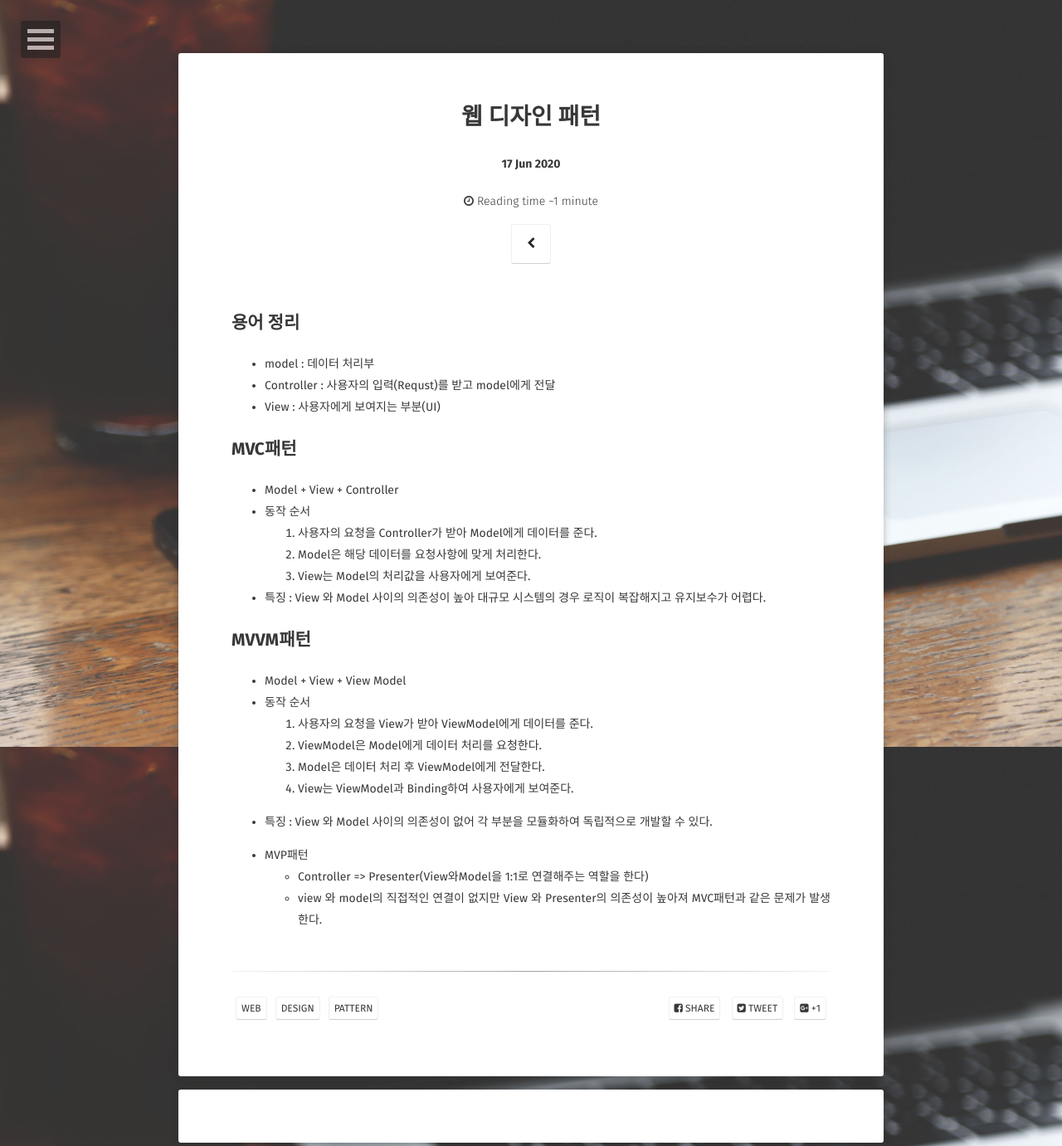
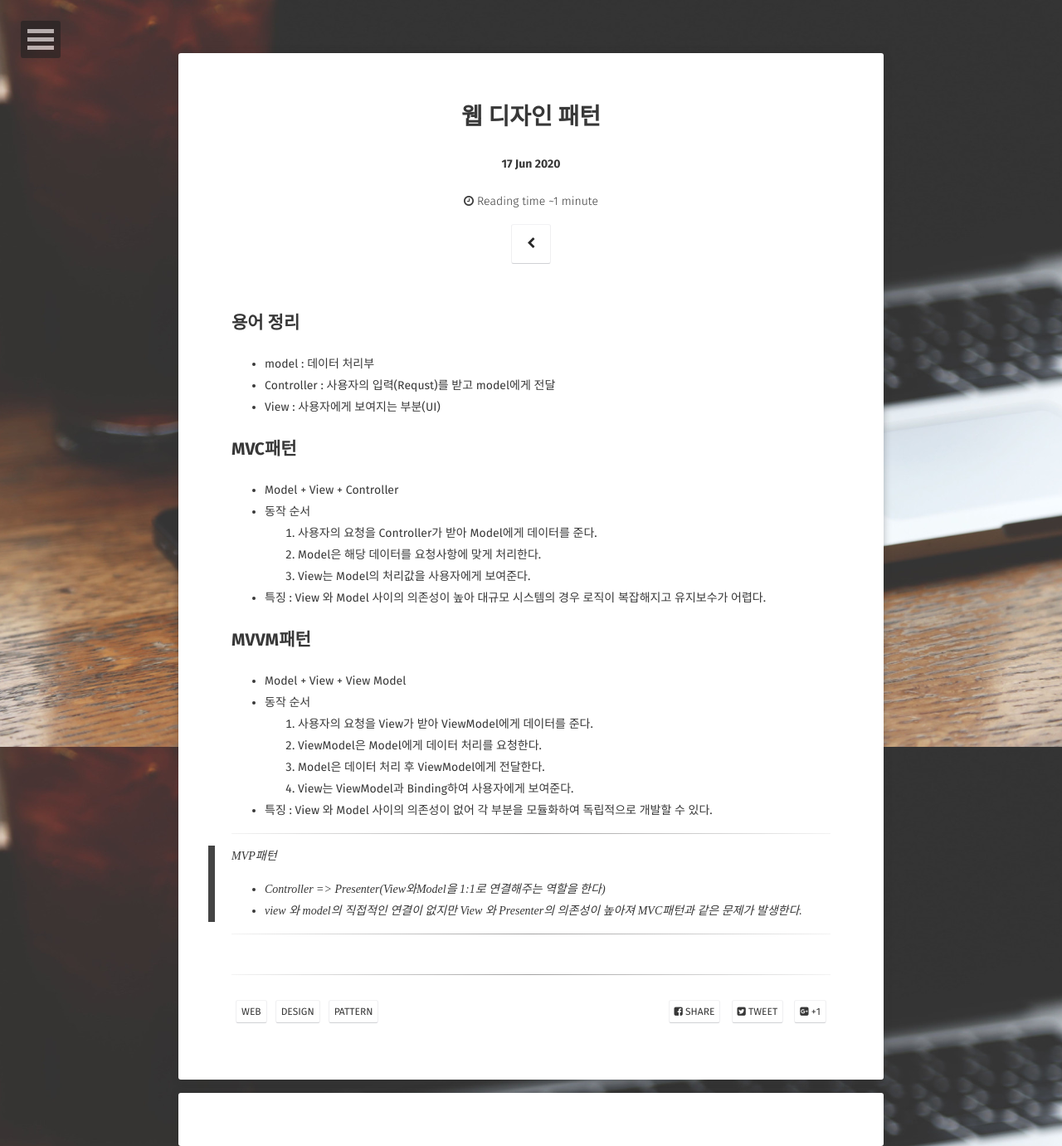
Before and after one commit to limkinam/limkinam.github.io, a Jekyll site: the page built from _posts/2020-06-17-WebDesignPattern.md, in a window 1280 px wide. Shown: the whole page at 83% size. Built offline with Jekyll 4.4.1, drawn with Linux system fonts in a browser that asks for light colours; some web fonts are replaced; comment, search, counter and statistics services are not loaded.

```diff
--- a/_posts/2020-06-17-WebDesignPattern.md
+++ b/_posts/2020-06-17-WebDesignPattern.md
@@ -29,6 +29,10 @@ comments: true
     4. View는 ViewModel과 Binding하여 사용자에게 보여준다.
  - 특징 : View 와 Model 사이의 의존성이 없어 각 부분을 모듈화하여 독립적으로 개발할 수 있다.
 
-* MVP패턴
-  - Controller => Presenter(View와Model을 1:1로 연결해주는 역할을 한다)
-  - view 와 model의 직접적인 연결이 없지만 View 와 Presenter의 의존성이 높아져 MVC패턴과 같은 문제가 발생한다.
+***
+
+> MVP패턴
+>  - Controller => Presenter(View와Model을 1:1로 연결해주는 역할을 한다)
+>  - view 와 model의 직접적인 연결이 없지만 View 와 Presenter의 의존성이 높아져 MVC패턴과 같은 문제가        발생한다.
+
+***
```
